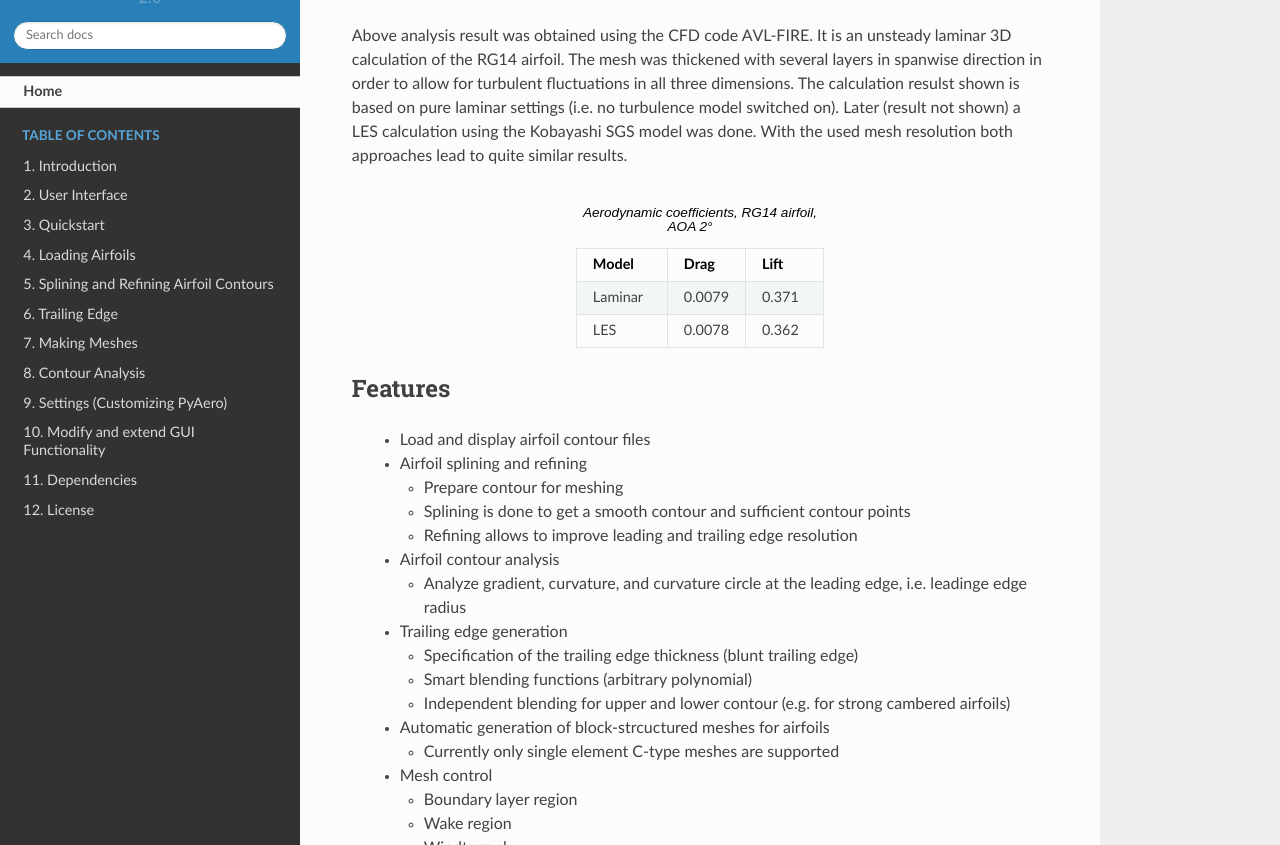
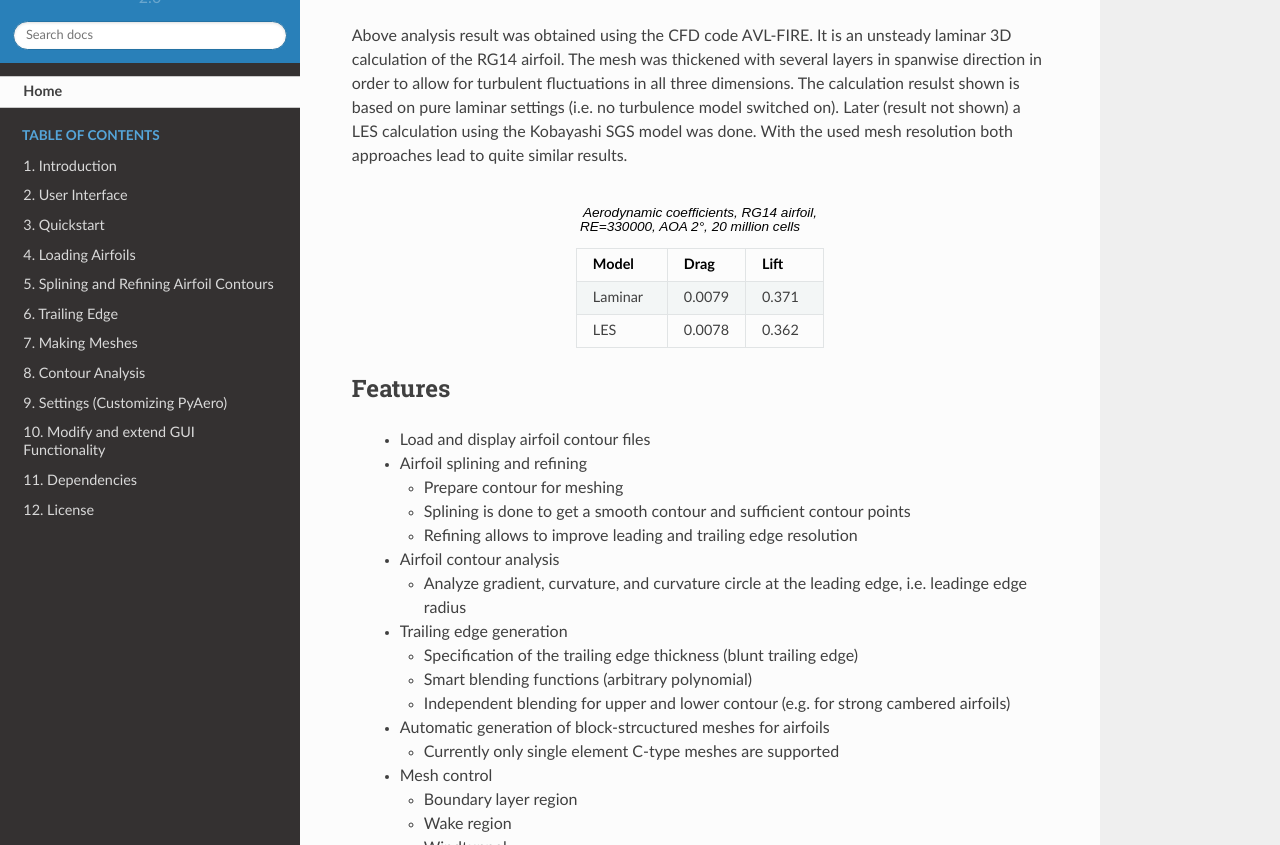
Before and after one commit to chiefenne/PyAero, a Sphinx documentation site: the page built from docs/index.rst, in a window 1280 px wide and 900 px high, scrolled down 2365 px, cut to the strip 55-900 px from the top of the window. Built offline with Sphinx 7.4.7 and the Read the Docs theme 2.0.0, drawn with Linux system fonts in a browser that asks for light colours.

Commit message:
update docu

```diff
--- a/docs/index.rst
+++ b/docs/index.rst
@@ -49,7 +49,7 @@ PyAero is open-source and distributed under the MIT license, see `LICENSE <licen
 
 Above analysis result was obtained using the CFD code AVL-FIRE. It is an unsteady laminar 3D calculation of the RG14 airfoil. The mesh was thickened with several layers in spanwise direction in order to allow for turbulent fluctuations in all three dimensions. The calculation resulst shown is based on pure laminar settings (i.e. no turbulence model switched on). Later (result not shown) a LES calculation using the Kobayashi SGS model was done. With the used mesh resolution both approaches lead to quite similar results.
 
-.. csv-table:: Aerodynamic coefficients, RG14 airfoil, AOA 2°
+.. csv-table:: Aerodynamic coefficients, RG14 airfoil, RE=330000, AOA 2°, 20 million cells
    :header-rows: 1
    :widths: 14, 12, 12
    :align: center
```
